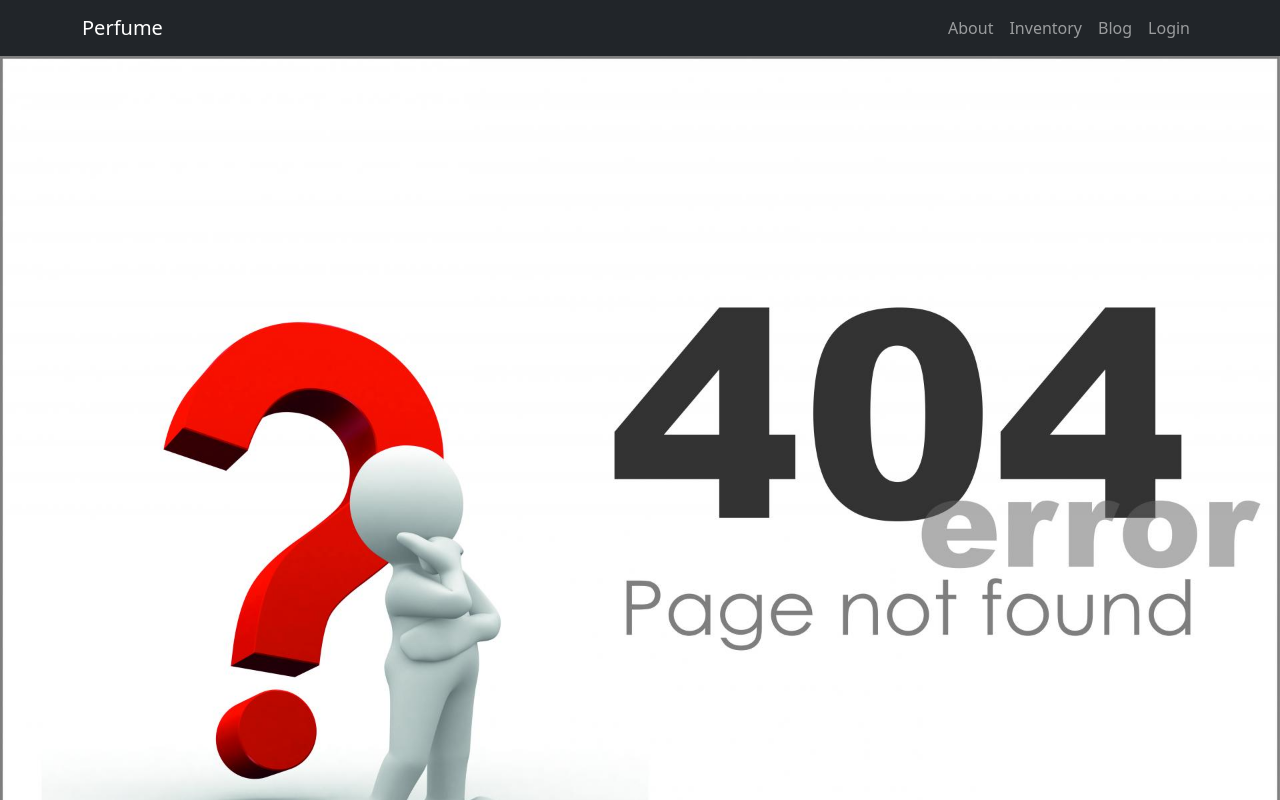
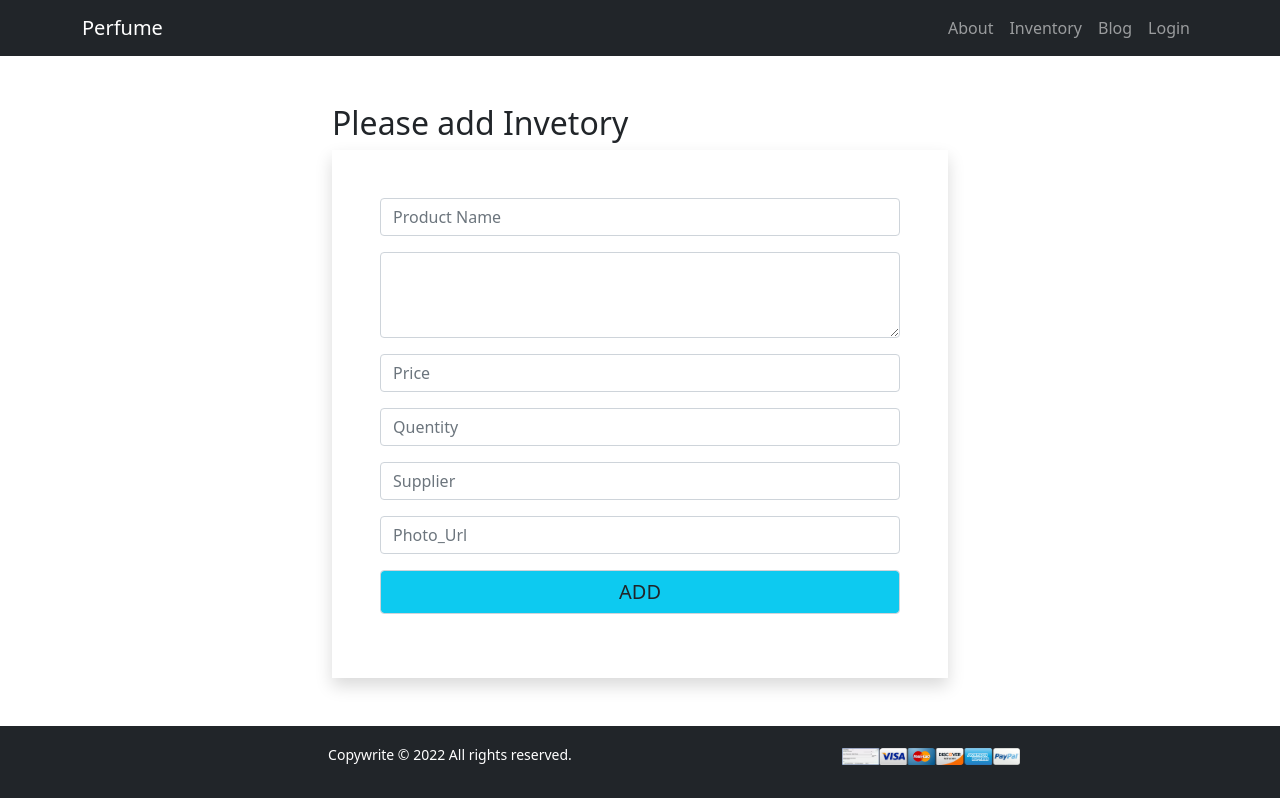
Before and after one commit to prosaiful37/warehouse-management-client-side, a React (Create React App) app: page /addInventory in a window 1280 px wide. Shown: the top 800 px of the page. Built offline with nearby package versions, Linux system fonts and the light colour scheme; no server answers.

Commit message:
add inventroy system

```diff
--- a/package.json
+++ b/package.json
@@ -6,6 +6,7 @@
     "@testing-library/jest-dom": "^5.16.4",
     "@testing-library/react": "^13.2.0",
     "@testing-library/user-event": "^13.5.0",
+    "axios": "^0.27.2",
     "bootstrap": "^5.1.3",
     "firebase": "^9.7.0",
     "react": "^18.1.0",
@@ -15,6 +16,7 @@
     "react-router-dom": "^6.3.0",
     "react-scripts": "5.0.1",
     "react-toastify": "^9.0.1",
+    "sweetalert2": "^11.4.12",
     "web-vitals": "^2.1.4"
   },
   "scripts": {
--- a/src/App.js
+++ b/src/App.js
@@ -11,6 +11,8 @@ import Login from './pages/Login/Login';
 import Register from './pages/Login/Register/Register';
 import InventoryDetails from './InventoryDetails/InventoryDetails';
 import RequireAuth from './pages/Login/RequireAuth/RequireAuth';
+import ManageInventory from './pages/ManageInventory/ManageInventory';
+import AddInventory from './pages/AddInventory/AddInventory';
 
 
 function App() {
@@ -30,7 +32,8 @@ function App() {
             </RequireAuth>
 
           }></Route>
-
+          <Route path='/manageInventory' element={<ManageInventory></ManageInventory>}></Route>
+          <Route path='/addInventory' element={<AddInventory></AddInventory>}></Route>
           <Route path='*' element={<NotFound></NotFound>}></Route>
       </Routes>
       <Footer></Footer>
--- /dev/null
+++ b/src/Hooks/useInventory.js
@@ -0,0 +1,13 @@
+import { useEffect, useState } from "react";
+const useInentory = () => {
+  const [products, setProducts] = useState([]);
+  useEffect(() => {
+      fetch('http://localhost:5000/product')
+      .then(res => res.json())
+      .then(data => setProducts(data))
+  },[])
+
+  return [products, setProducts];
+};
+
+export default useInentory;
--- a/src/InventoryDetails/InventoryDetails.js
+++ b/src/InventoryDetails/InventoryDetails.js
@@ -1,10 +1,11 @@
 import React, { useEffect, useState } from "react";
 import { Button, Card, Col, Container, Row } from "react-bootstrap";
-import { useParams } from "react-router-dom";
+import { useParams, useNavigate } from "react-router-dom";
 // import useInventoryDetails from "../Hooks/useInventoryDetails";
 
 const InventoryDetails = () => {
   const { inventoryId } = useParams();
+  const navigate = useNavigate()
   const [product, setProduct] = useState([]);
 
   useEffect(() => {
@@ -81,6 +82,11 @@ const InventoryDetails = () => {
 //   };
 
 
+// manage inventory
+const navigateToMange = () => {
+  navigate('/manageInventory')
+}
+
 
   return (
     <Container className="my-5">
@@ -115,6 +121,8 @@ const InventoryDetails = () => {
 
               </div>
             </Card.Body>
+
+          <Button onClick={() => navigateToMange()} variant="outline-dark">Manage inventory</Button>
           </Card>
         </Col>
       </Row>
--- /dev/null
+++ b/src/pages/AddInventory/AddInventory.js
@@ -0,0 +1,89 @@
+import { Button } from "bootstrap";
+import React from "react";
+import { Container, Form } from "react-bootstrap";
+
+const AddInventory = () => {
+
+
+
+    // add hanele submit
+    const handleAddSubmit = event => {
+        event.preventDefault();
+
+        const name = event.target.name.value;
+        const description = event.target.description.value;
+        const price = event.target.price.value;
+        const quantity = event.target.quantity.value;
+        const supplierName = event.target.supplierName.value;
+        const img = event.target.img.value;
+
+        const inventory = {name, description, price, quantity, supplierName,img}
+
+        // add data to server
+        const url = `http://localhost:5000/product`;
+        fetch(url, {
+            method: "POST",
+            headers: {
+                'content-type': 'application/json'
+            },
+            body: JSON.stringify(inventory),
+        })
+        .then((response) => response.json())
+        .then((result) => {
+          console.log(result);
+        })
+        .catch((error) => {
+          console.error("Error:", error);
+        });
+
+
+
+    }
+
+
+
+
+
+
+
+  return (
+    <Container className="w-50 mx-auto my-5">
+      <div className="my-5">
+        <h2>Please add Invetory </h2>
+        <Form onSubmit={handleAddSubmit} className="shadow p-5">
+          <Form.Group className="mb-3" controlId="exampleForm.ControlInput1">
+            <Form.Control type="text" name="name" placeholder="Product Name" />
+          </Form.Group>
+
+          <Form.Group className="mb-3" controlId="exampleForm.ControlTextarea1">
+            <Form.Control name="description" as="textarea" rows={3} />
+          </Form.Group>
+
+          <Form.Group className="mb-3" controlId="exampleForm.ControlInput1">
+            <Form.Control type="text" name="price" placeholder="Price" />
+          </Form.Group>
+
+          <Form.Group className="mb-3" controlId="exampleForm.ControlInput1">
+            <Form.Control type="text" name="quantity" placeholder="Quentity" />
+          </Form.Group>
+
+          <Form.Group className="mb-3" controlId="exampleForm.ControlInput1">
+            <Form.Control type="text" name="supplierName" placeholder="Supplier" />
+          </Form.Group>
+
+          <Form.Group className="mb-3" controlId="exampleForm.ControlInput1">
+            <Form.Control type="text" name="img" placeholder="Photo_Url" />
+          </Form.Group>
+
+          <Form.Group className="mb-3" controlId="exampleForm.ControlInput1">
+            <Form.Control className="bg-info fs-5 " type="submit" value="ADD" />
+          </Form.Group>
+
+        </Form>
+
+      </div>
+    </Container>
+  );
+};
+
+export default AddInventory;
--- /dev/null
+++ b/src/pages/ManageInventory/ManageInventory.js
@@ -0,0 +1,89 @@
+import React, { useState } from "react";
+import { Button, Container, Table } from "react-bootstrap";
+import { useNavigate } from "react-router-dom";
+import useInentory from "../../Hooks/useInventory";
+
+const ManageInventory = () => {
+    const navigate = useNavigate()
+  const [products, setProducts] = useInentory();
+
+  // data delete handle
+  const handleDelete = (id) => {
+    const proceed = window.confirm("Are you sure?");
+    if (proceed) {
+      const url = `http://localhost:5000/product/${id}`;
+      fetch(url, {
+        method: "DELETE",
+      })
+        .then((res) => res.json())
+        .then((data) => {
+          console.log(data);
+          const remaning = products.filter((product) => product._id !== id);
+          setProducts(remaning);
+        });
+    }
+  };
+
+
+
+//   navigate to add invetory
+  const navigateToAddInventory = () => {
+    navigate('/addInventory')
+  }
+
+  return (
+    <Container>
+        <h2 className="text-center my-5"> Our All Inventory</h2>
+      <div>
+        {products.map((product) => (
+          <Table responsive="sm" striped bordered hover variant="light">
+            <thead>
+              <tr>
+                <th>#</th>
+                <th>Product-Id</th>
+                <th>Product Name</th>
+                <th>Price</th>
+                <th>Quentity</th>
+                <th>Supplier Name</th>
+                <th>image</th>
+                <th>Inventory Delete</th>
+                <th>Inventory Add</th>
+              </tr>
+            </thead>
+            <tbody>
+              <tr>
+                <td>1</td>
+                <td>{product._id}</td>
+                <td>{product.name}</td>
+                <td>$ {product.price}</td>
+                <td>{product.quantity}</td>
+                <td>{product.supplierName}</td>
+                <td>
+                  <img
+                    style={{ width: "100px", height: "80px" }}
+                    src={product.img}
+                    alt=""
+                  />
+                </td>
+                <td>
+                  <Button
+                    onClick={() => handleDelete(product._id)}
+                    variant="danger"
+                  >
+                    Delete
+                  </Button>
+                </td>
+                <td>
+                  <Button onClick={() => navigateToAddInventory()} variant="primary">Add</Button>
+                </td>
+              </tr>
+            </tbody>
+          </Table>
+        ))}
+
+      </div>
+    </Container>
+  );
+};
+
+export default ManageInventory;
--- a/src/pages/Shared/Header/Header.js
+++ b/src/pages/Shared/Header/Header.js
@@ -46,9 +46,15 @@ const Header = () => {
             <Nav.Link href="#inventory">Inventory</Nav.Link>
           </Nav>
           <Nav>
-            <Nav.Link as={Link} to="/blog">
-              Blog
-            </Nav.Link>
+            <Nav.Link as={Link} to="/blog">Blog</Nav.Link>
+            {
+              user && <>
+                <Nav.Link as={Link} to="manageInventory">Manage</Nav.Link>
+                <Nav.Link as={Link} to="addInventory">AddInventory</Nav.Link>
+
+              </>
+
+            }
             {
               user ?
               <Button onClick={handleSignOut} className='text-decoration-none' variant="link">Log Out</Button>
```
Also changed, not shown: 1 other file (tests, documents, lock files or other folders).
